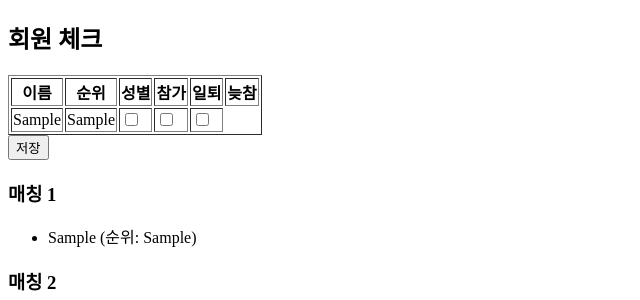
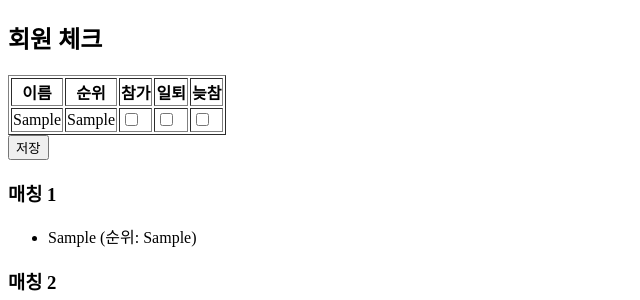
Before and after one commit to trainghost/tennis, a Flask app: template templates/members.html in a window 1280 px wide. Shown: the top 300 px of the page, without its empty margins (0-640 px from the left). Run offline with Flask 3, Linux system fonts and the light colour scheme; the template is opened without the code that fills it: most values are stand-ins (such as "Sample title", 1, 10 or a date in 2020).

Commit message:
Update members.html

```diff
--- a/templates/members.html
+++ b/templates/members.html
@@ -10,7 +10,6 @@
             <tr>
                 <th>이름</th>
                 <th>순위</th>
-                <th>성별</th>
                 <th>참가</th>
                 <th>일퇴</th>
                 <th>늦참</th>
```
